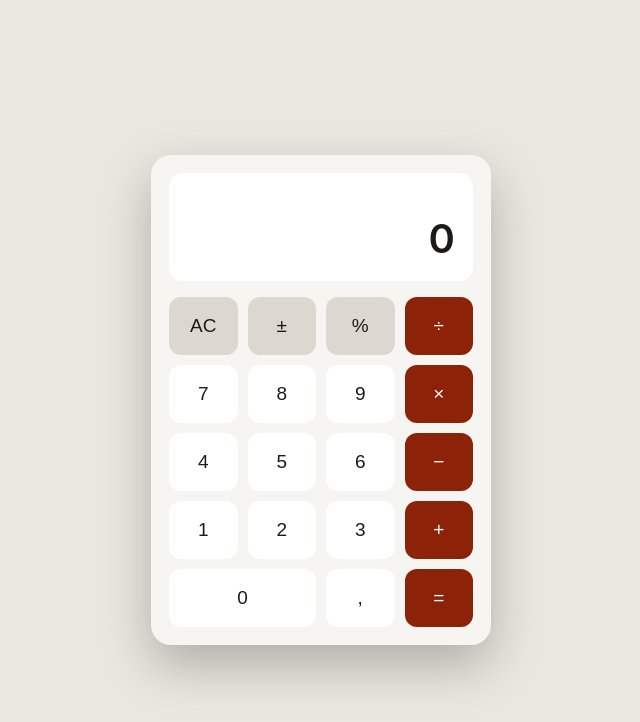
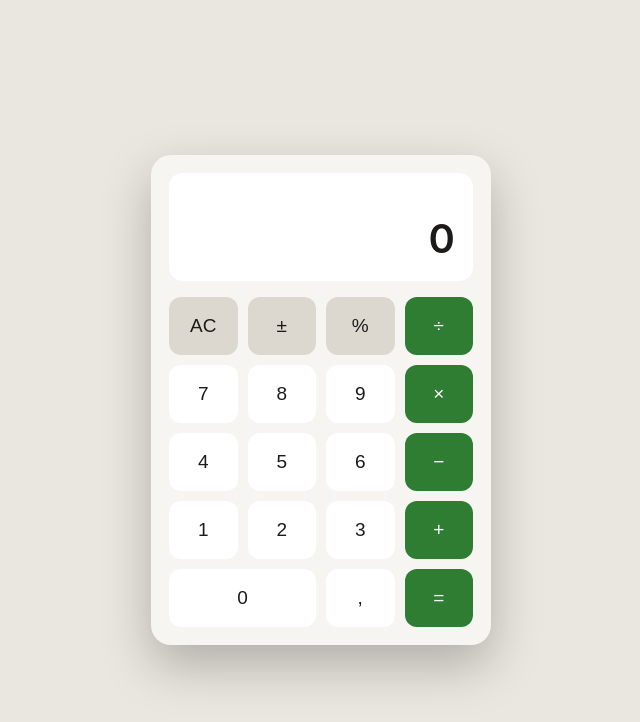
Before and after one commit to fedike/kalkulacka, a plain HTML site: page index.html in a window 1280 px wide. Shown: the whole page, without its empty margins (319-959 px from the left). Drawn offline with Linux system fonts and the light colour scheme.

Commit message:
Update index.html
zmena fearby na zelenu

```diff
--- a/index.html
+++ b/index.html
@@ -13,8 +13,8 @@
     --muted: #9a9691;
     --key-bg: #2f2d2b;
     --key-bg-hover: #3a3735;
-    --op-bg: #157272;
-    --op-bg-hover: #208192;
+    --op-bg: #2e7d32;
+    --op-bg-hover: #fbc02d;
     --func-bg: #43413e;
     --func-text: #f3f1ec;
     box-sizing: border-box;
@@ -30,8 +30,8 @@
       --muted: #6b6863;
       --key-bg: #ffffff;
       --key-bg-hover: #ece9e3;
-      --op-bg: #8c2208;
-      --op-bg-hover: #cc4015;
+      --op-bg: #2e7d32;
+      --op-bg-hover: #fbc02d;
       --func-bg: #ddd8cf;
       --func-text: #1c1b1a;
     }
@@ -44,8 +44,8 @@
     --muted: #6b6863;
     --key-bg: #ffffff;
     --key-bg-hover: #ece9e3;
-    --op-bg: #257d8d;
-    --op-bg-hover: #257d8d;
+    --op-bg: #2e7d32;
+    --op-bg-hover: #fbc02d;
     --func-bg: #ddd8cf;
     --func-text: #1c1b1a;
   }
@@ -122,6 +122,7 @@
   }
   button.op:hover {
     background: var(--op-bg-hover);
+    color: #1c1b1a;
   }
   button.func {
     background: var(--func-bg);
```
